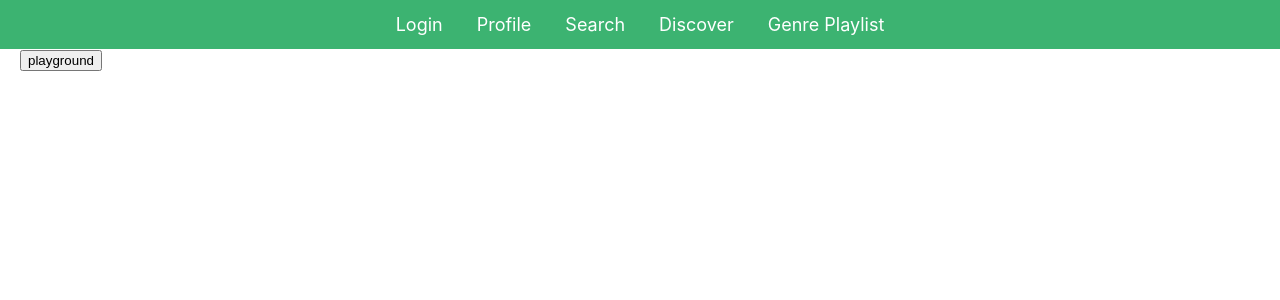
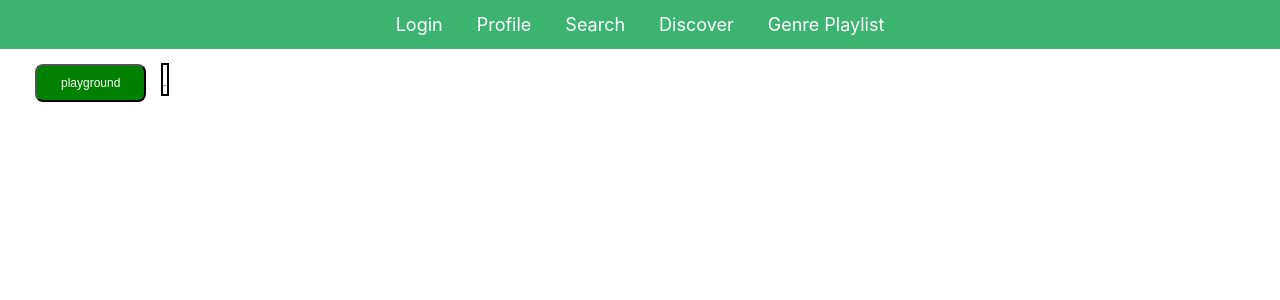
Before and after one commit to cyberw0lfe/spotifysidekick, a React app in the folder client/: page /playground in a window 1280 px wide. Shown: the top 300 px of the page. Built offline with nearby package versions, Linux system fonts and the light colour scheme.

Commit message:
more work on playground

```diff
--- a/client/package.json
+++ b/client/package.json
@@ -13,6 +13,7 @@
     "babel-preset-react-app": "^7.0.2",
     "bfj": "6.1.1",
     "case-sensitive-paths-webpack-plugin": "2.2.0",
+    "casual-browserify": "^1.5.19-2",
     "css-loader": "1.0.0",
     "dotenv": "6.0.0",
     "dotenv-expand": "4.2.0",
--- a/client/src/components/common/Button.jsx
+++ b/client/src/components/common/Button.jsx
@@ -1,7 +1,15 @@
 const React = require('react')
 
+// onMouseEnter and onMouseLeave for hover effects
+
 const style = {
-
+  backgroundColor: 'green',
+  color: 'white',
+  fontSize: '12px',
+  padding: '10px 24px',
+  borderRadius: '8px',
+  // border: '2px solid white',
+  margin: '15px',
 }
 
 export default (props) => (
--- /dev/null
+++ b/client/src/components/common/Card.jsx
@@ -0,0 +1,40 @@
+import React from 'react'
+const casual = require('casual-browserify')
+
+const cardContainer = {
+  display: 'inline-block',
+  border: '2px solid black',
+  maxWidth: '200px'
+}
+
+const headerContainer = {
+  textAlign: 'center'
+}
+
+const header = {
+  display: 'inline-block',
+  padding: '2px 0px 5px',
+  fontSize: '20px',
+  wordWrap: 'break-word'
+}
+
+const body = {
+  padding: '2px 2px 5px',
+  wordWrap: 'break-word',
+}
+
+const hr = {
+  margin: '0px'
+}
+
+export default () => {
+  return (
+    <div style={cardContainer}>
+      <div style={headerContainer}>
+        <div style={header}>{casual.short_description}</div>
+      </div>
+      <hr style={hr}/>
+      <div style={body}>{casual.description}</div>
+    </div>
+  )
+}
--- a/client/src/components/common/Playground.jsx
+++ b/client/src/components/common/Playground.jsx
@@ -1,8 +1,12 @@
 import React from 'react'
 import Button from './Button'
+import Card from './Card'
 
 export default () => {
   return (
-    <Button text='playground' />
+    <div>
+      <Button text='playground' />
+      <Card />
+    </div>
   )
 }
--- a/client/src/components/header/Header.jsx
+++ b/client/src/components/header/Header.jsx
@@ -10,6 +10,7 @@ const isLoggedIn = () => {
 
 const logoutUser = async () => {
   await logout()
+  cookie.set('authorized', false)
   cookie.remove('authorized')
 }
 
--- a/client/src/components/profile/Token.jsx
+++ b/client/src/components/profile/Token.jsx
@@ -11,7 +11,7 @@ const getTokenFromQueryString = () => {
 }
 
 const setToken = async () => {
-  cookie.set('authorized', 'true')
+  cookie.set('authorized', true)
   const token = getTokenFromQueryString()
   await setAccessToken(token)
   window.location.replace('/profile')
```
Also changed, not shown: 2 other files (tests, documents, lock files or other folders).
